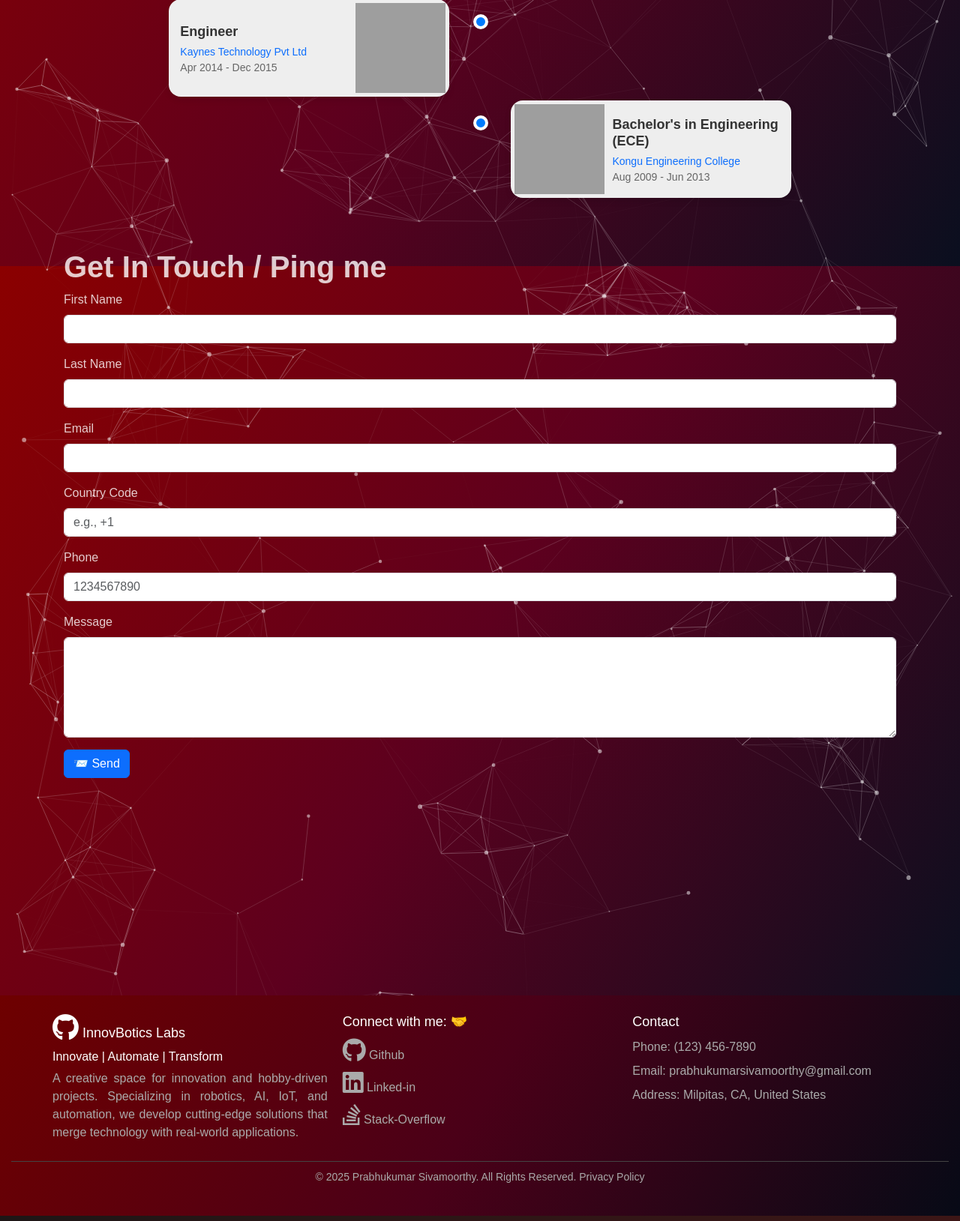
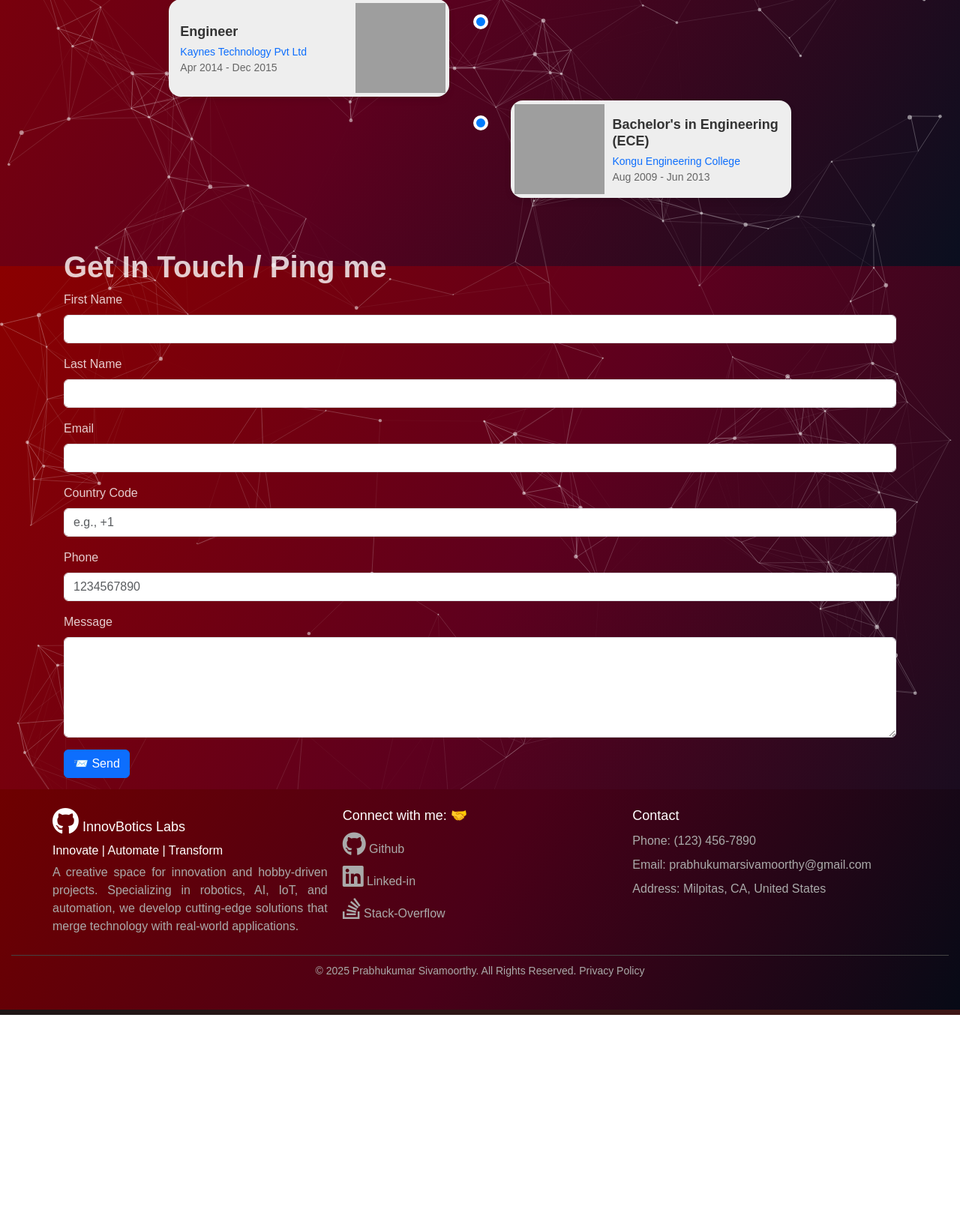
Before and after one commit to InnovBotics-Labs/Portfolio, a Flask app: page / in a window 1280 px wide. Shown: the part 1667-3296 px from the top of the page at 75% size. After the commit the page ends 3021 px from the top, so only its background shows below. Run offline with Flask 3, Linux system fonts and the light colour scheme; some libraries are stand-ins or nearby versions; grey boxes are pictures that could not be loaded.

Commit message:
fix: pyl

```diff
--- a/static/css/hero.css
+++ b/static/css/hero.css
@@ -120,9 +120,3 @@
         padding: 10px 18px;
     }
 }
-
-#contact {
-  justify-content: center;
-  align-items: center;
-  height: 100vh; /* or another height as needed */
-}
```
